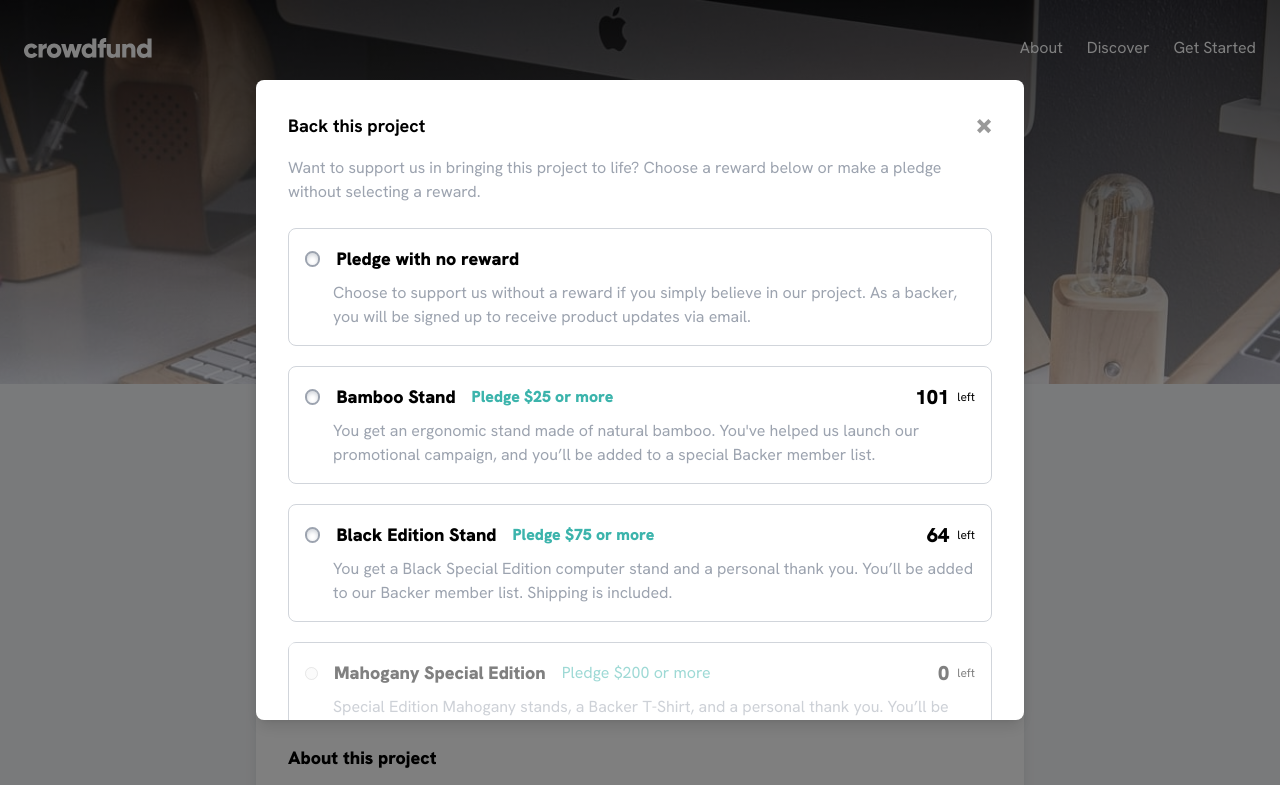
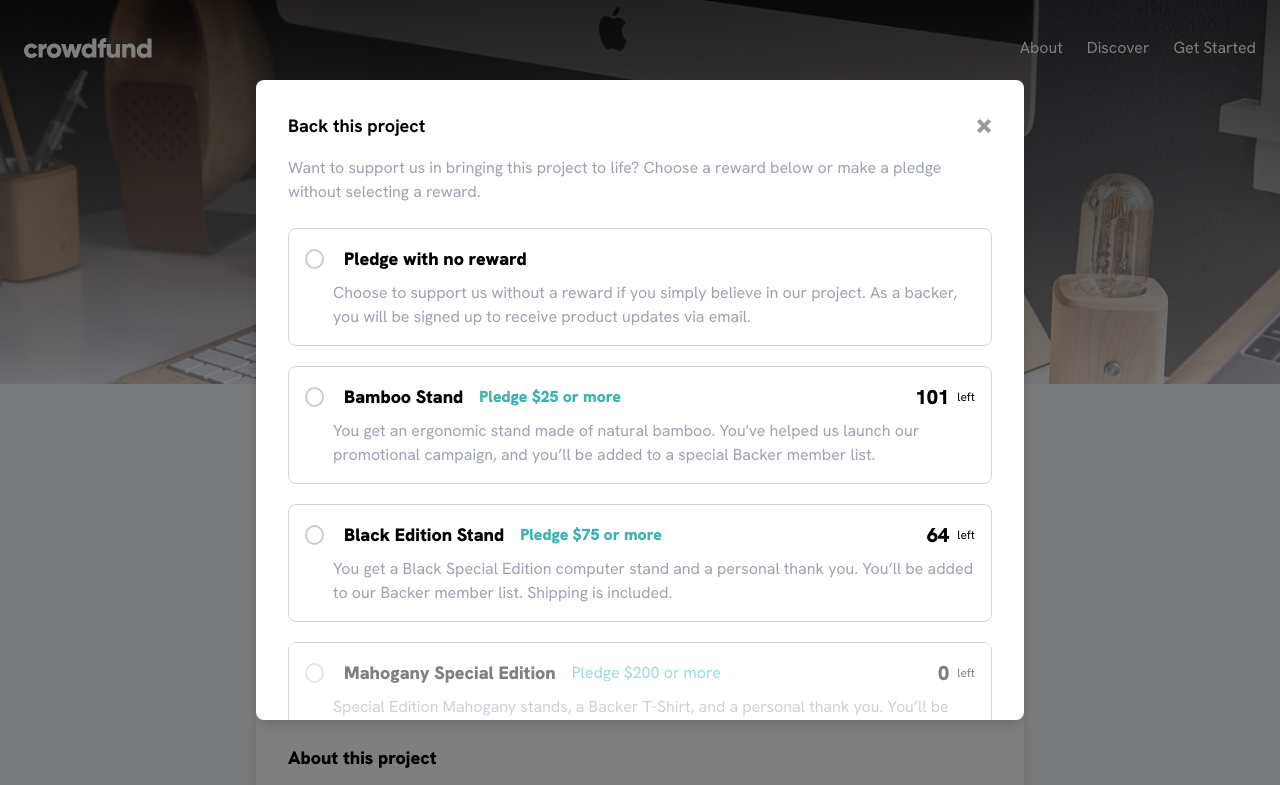
Before and after one commit to dejuliansr/front-end-mentor-crowdfunding-product-page, a website: page index.html in a window 1280 px wide. Both pictures are taken after a click on the button "Back this project". Shown: the top 785 px of the page. Drawn offline with Linux system fonts and the light colour scheme.

Commit message:
fix: style radio

```diff
--- a/css/global.css
+++ b/css/global.css
@@ -224,9 +224,9 @@ input[type="number"]::-webkit-inner-spin-button {
   border: 1px solid red;
 }
 
-/* .selected {
+.selected {
   border: 2px solid hsl(176, 50%, 47%);
-} */
+}
 
 .text-Dark-cyan {
   color: hsl(176, 50%, 47%); /* Sesuaikan warna dengan kebutuhan */
@@ -236,6 +236,36 @@ input[type="number"]::-webkit-inner-spin-button {
   background-color: hsl(176, 50%, 47%); /* Sesuaikan warna dengan kebutuhan */
 }
 
+/* custom radio button */
+input[type="radio"] {
+  display: none;
+}
+
+.custom-radio {
+  width: 20px;
+  height: 20px;
+  border: 2px solid #ccc;
+  border-radius: 50%;
+  display: inline-block;
+  margin-right: 20px;
+  position: relative;
+  cursor: pointer;
+}
+
+input[type="radio"]:checked + .custom-radio {
+  border-color: hsl(0, 0%, 80%);
+}
+
+input[type="radio"]:checked + .custom-radio::after {
+  content: '';
+  width: 12px;
+  height: 12px;
+  background-color: hsl(176, 50%, 47%);
+  border-radius: 50%;
+  position: absolute;
+  top: 2px;
+  left: 2px;
+}
 
 @media (min-width: 768px) {
   .hero-background {
--- a/index.html
+++ b/index.html
@@ -165,8 +165,9 @@
                     name="pledge"
                     data-target="#no-reward"
                     id="pledge-no-reward"
-                    class="appearance-none w-4 h-4 border-2 border-gray-400 rounded-full mr-4 checked:border-Moderate-cyan checked:bg-Moderate-cyan focus:outline-none focus:ring-2 focus:ring-Moderate-cyan shadow-inner shadow-gray-300 transition duration-300"
+                    class="transition duration-300"
                   />
+                  <span class="custom-radio"></span>
                   <div class="flex flex-col md:flex-row justify-between w-full">
                     <div>
                       <h3 class="text-lg font-black group-hover:text-Moderate-cyan">Pledge with no reward</h3>
@@ -213,8 +214,9 @@
                     name="pledge"
                     data-target="#bamboo-stand"
                     id="reward-bamboo-stand"
-                    class="appearance-none w-4 h-4 border-2 border-gray-400 rounded-full mr-4 checked:border-Moderate-cyan checked:bg-Moderate-cyan focus:outline-none focus:ring-2 focus:ring-Moderate-cyan shadow-inner shadow-gray-300 transition duration-300"
+                    class="transition duration-300"
                   />
+                  <span class="custom-radio"></span>
                   <div class="flex flex-col md:flex-row justify-between w-full">
                     <div class="flex flex-col items-start md:items-center md:flex-row gap-0 md:gap-4">
                       <h3 class="text-lg font-black group-hover:text-Moderate-cyan">Bamboo Stand</h3>
@@ -274,8 +276,9 @@
                     name="pledge"
                     data-target="#black-edition"
                     id="reward-black-edition"
-                    class="appearance-none w-4 h-4 border-2 border-gray-400 rounded-full mr-4 checked:border-Moderate-cyan checked:bg-Moderate-cyan focus:outline-none focus:ring-2 focus:ring-Moderate-cyan shadow-inner shadow-gray-300 transition duration-300"
+                    class="transition duration-300"
                   />
+                  <span class="custom-radio"></span>
                   <div class="flex flex-col md:flex-row justify-between w-full">
                     <div class="flex flex-col items-start md:items-center md:flex-row gap-0 md:gap-4 ">
                       <h3 class="text-lg font-black group-hover:text-Moderate-cyan">Black Edition Stand</h3>
@@ -328,6 +331,7 @@
                 <div class="flex items-center">
                   <div class="absolute inset-0 bg-white/50 z-10 pointer-events-none"></div>
                   <input disabled type="radio" name="pledge" class="mr-4 accent-Moderate-cyan" />
+                  <span class="custom-radio"></span>
                   <div class="flex flex-col md:flex-row justify-between w-full">
                     <div class="flex flex-col items-start md:items-center md:flex-row gap-0 md:gap-4">
                       <h3 class="text-lg font-black">Mahogany Special Edition</h3>
--- a/js/index.js
+++ b/js/index.js
@@ -338,6 +338,7 @@ document.addEventListener("DOMContentLoaded", () => {
           successPopup.classList.add("active");
         }, 300);
       }
+      animateProgressBar(newTotalBacked);
     });
   });
 
```
